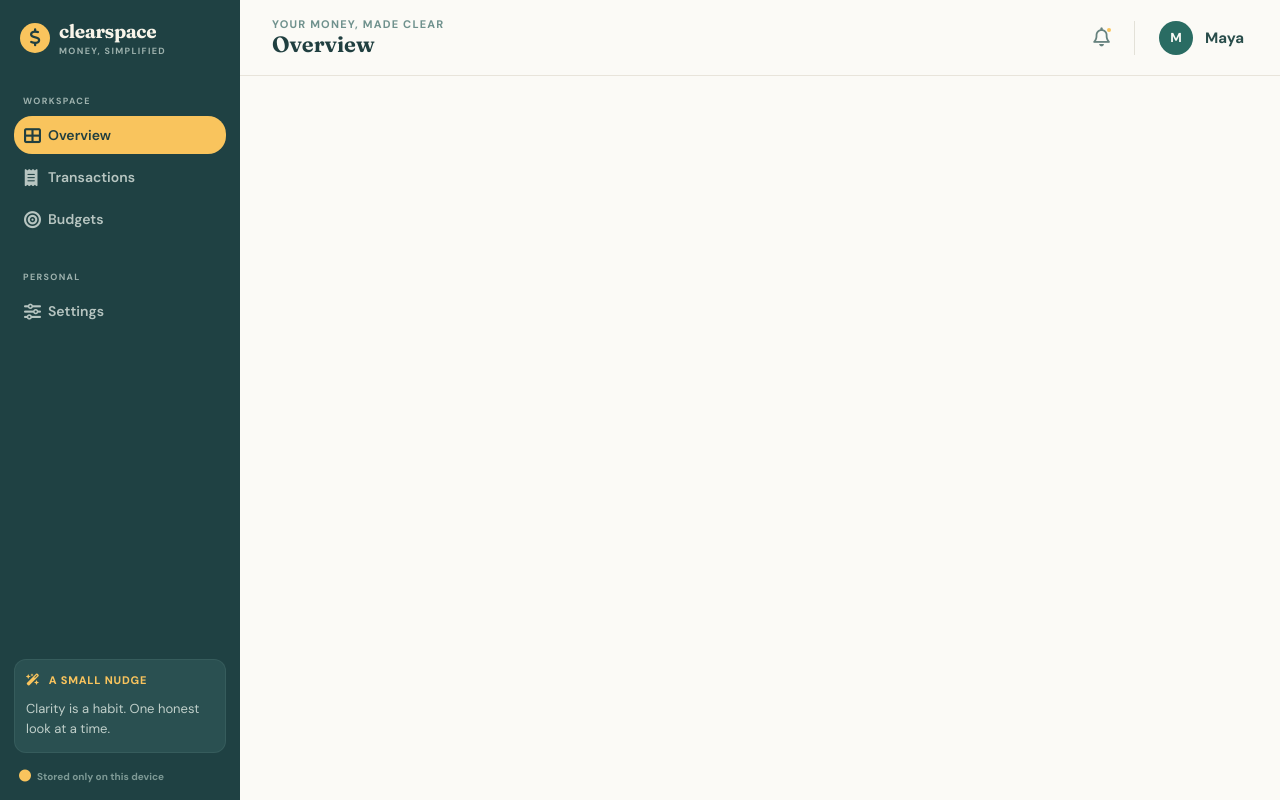
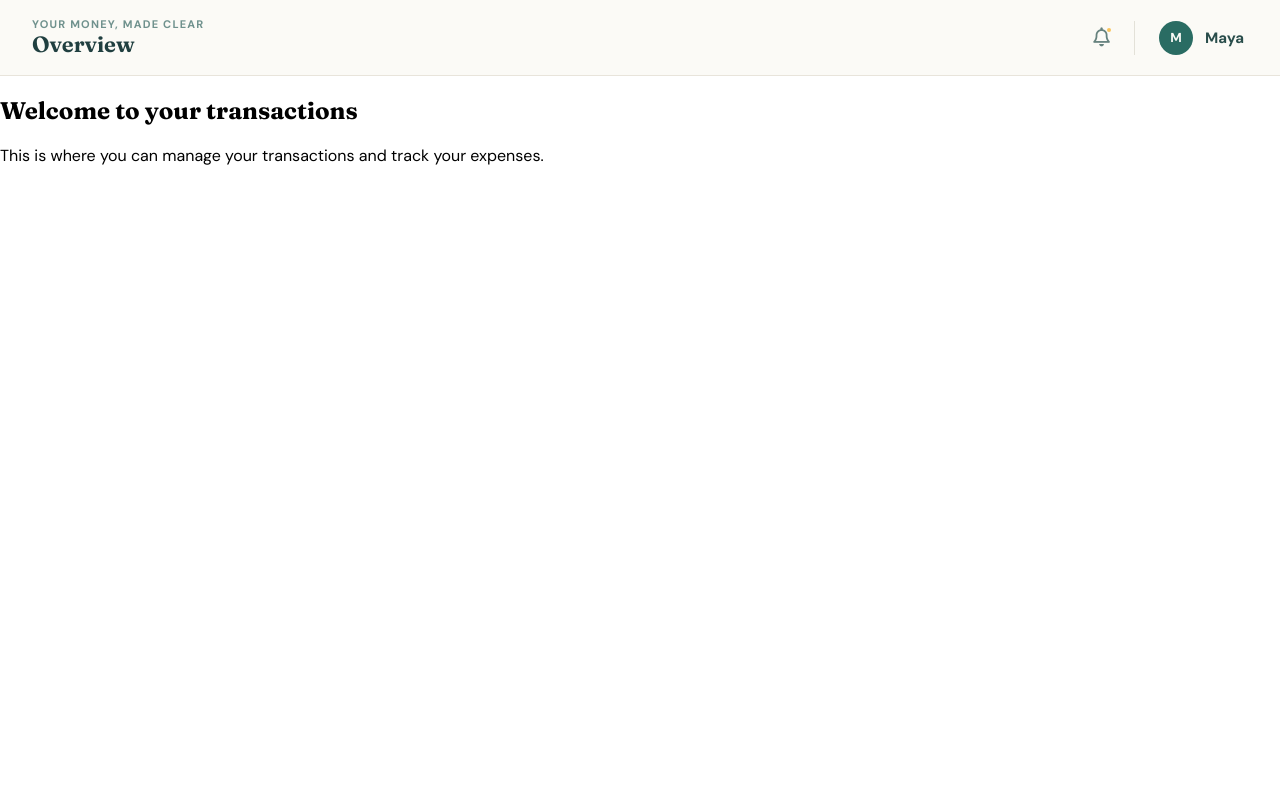
Before and after one commit to emperorfrost17-png/finance-tracker-app, a React (Vite) app: page /transactions in a window 1280 px wide. Built offline with nearby package versions, Linux system fonts and the light colour scheme.

Commit message:
starting to create the pages

```diff
--- a/src/App.tsx
+++ b/src/App.tsx
@@ -1,15 +1,21 @@
-import { Sidebar } from "./components/Sidebar";
-import { Header } from "./components/Header";
+import { OverviewPage } from "./pages/OverviewPage";
+import { TransactionsPage } from "./pages/TransactionsPage";
+import { SettingsPage } from "./pages/SettingsPage";
+import { BudgetPage } from "./pages/BudgetPage";
+import { Routes, Route } from "react-router";
 import "./App.css";
 
 function App() {
   return (
-    <div className="App">
-      <Sidebar />
-      <main className="main-content">
-        <Header />
-      </main>
-    </div>
+    <>
+
+      <Routes>
+        <Route path="/" element={<OverviewPage />} />
+        <Route path="/transactions" element={<TransactionsPage />} />
+        <Route path="/settings" element={<SettingsPage />} />
+        <Route path="/budget" element={<BudgetPage />} />
+      </Routes>
+    </>
   );
 }
 
--- /dev/null
+++ b/src/pages/BudgetPage.tsx
@@ -0,0 +1,12 @@
+import { Header } from "../components/Header";
+export function BudgetPage() {
+  return (
+    <div className="budget-page">
+      <Header />
+      <main className="budget-page__content">
+        <h2>Welcome to your budget</h2>
+        <p>This is where you can manage your budget and track your expenses.</p>
+      </main>
+    </div>
+  );
+}
--- /dev/null
+++ b/src/pages/OverviewPage.css
@@ -0,0 +1,10 @@
+.App {
+  display: flex;
+  min-height: 100vh;
+}
+
+.main-content {
+  flex: 1 1 auto;
+  min-width: 0;
+  background: #fbfaf6;
+}
--- /dev/null
+++ b/src/pages/OverviewPage.tsx
@@ -0,0 +1,15 @@
+import { Sidebar } from "../components/Sidebar";
+import { Header } from "../components/Header";
+import "./OverviewPage.css";
+
+export function OverviewPage() {
+  return (
+    <main className="App">
+      <Sidebar />
+
+      <section className="main-content">
+        <Header />
+      </section>
+    </main>
+  );
+}
--- /dev/null
+++ b/src/pages/SettingsPage.tsx
@@ -0,0 +1,13 @@
+import { Header } from "../components/Header";
+
+export function SettingsPage() {
+  return (
+    <div className="settings-page">
+      <Header />
+      <main className="settings-page__content">
+        <h2>Welcome to your settings</h2>
+        <p>This is where you can manage your settings.</p>
+      </main>
+    </div>
+  );
+}
--- /dev/null
+++ b/src/pages/TransactionsPage.tsx
@@ -0,0 +1,16 @@
+import { Header } from "../components/Header";
+
+export function TransactionsPage() {
+  return (
+    <div className="transactions-page">
+      <Header />
+      <main className="transactions-page__content">
+        <h2>Welcome to your transactions</h2>
+        <p>
+          This is where you can manage your transactions and track your
+          expenses.
+        </p>
+      </main>
+    </div>
+  );
+}
```
Also changed, not shown: src/pages/BudgetPage.css (added), src/pages/TransactionsPage.css (added).
